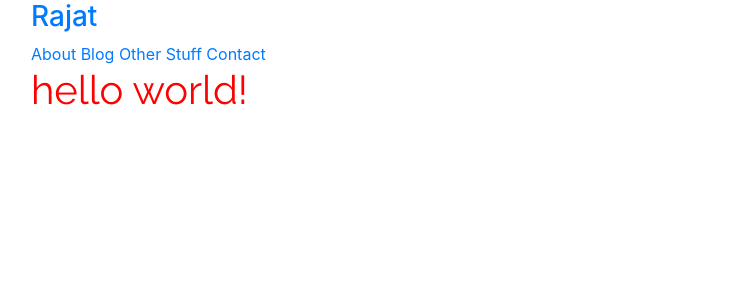
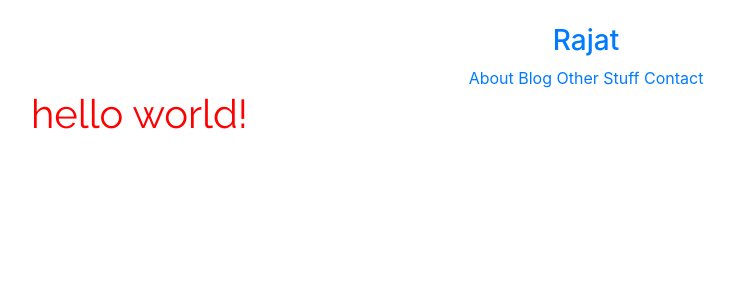
Before and after one commit to RajatRasal/rajatrasal.github.io, a Jekyll site: the page built from index.html, in a window 1280 px wide. Shown: the top 300 px of the page, without its empty margins (54-788 px from the left). Built offline with Jekyll 4.4.1, drawn with Linux system fonts in a browser that asks for light colours.

Commit message:
Add center align for title masthead

```diff
--- a/_layouts/default.html
+++ b/_layouts/default.html
@@ -7,7 +7,7 @@
   </head>
   <body>
     <div class="container content">
-      <header class="masthead">
+      <header class="masthead" align="center">
         {% include title.html %}
         {% include navigation.html %}
       </header>
--- a/_sass/main.scss
+++ b/_sass/main.scss
@@ -1,3 +1,36 @@
+* {
+  -webkit-box-sizing: border-box;
+  -moz-box-sizing: border-box;
+  box-sizing: border-box;
+}
+
+html, body {
+  margin: 0;
+  padding: 12px;
+}
+
+@media (max-width: 1024px) {
+  .container {
+    max-width: 38rem;
+    margin-left: auto;
+    margin-right: auto;
+    padding: 10;
+  }
+}
+
+.container {
+  margin-left: auto;
+  margin-right: auto;
+  padding-left: 15px;
+  padding-right: 15px;
+}
+
+header .masthead {
+  padding-top: 1rem;
+  padding-bottom: 1rem;
+  margin-bottom: 3rem;
+}
+
 .title {
   font-family: 'Raleway', sans-serif;
   color: red;
```
